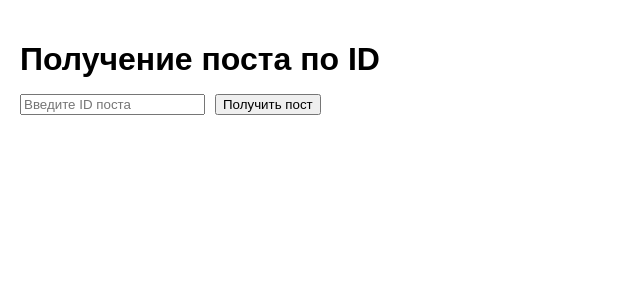
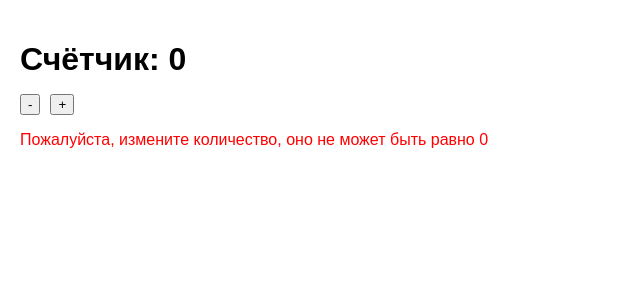
Before and after one commit to huhsoe/react, a React (Vite) app in the folder my-react-app/: page / in a window 1280 px wide. Shown: the top 300 px of the page, without its empty margins (0-640 px from the left). Built offline with nearby package versions, Linux system fonts and the light colour scheme.

Commit message:
счетчик фикс

```diff
--- a/my-react-app/src/App.jsx
+++ b/my-react-app/src/App.jsx
@@ -1,37 +1,29 @@
 import { useState } from 'react';
 
 function App() {
-  const [postId, setPostId] = useState('');
-  const [post, setPost] = useState(null);
+  const [count, setCount] = useState(0);
 
-  const getPost = async () => {
-    if (!postId) return;
+  const decrease = () => {
+    setCount((prev) => (prev > 0 ? prev - 1 : 0));
+  };
 
-    const response = await fetch(`https://jsonplaceholder.typicode.com/posts/${postId}`);
-    const data = await response.json();
-    setPost(data);
+  const increase = () => {
+    setCount((prev) => prev + 1);
   };
 
   return (
     <div>
-      <h1>Получение поста по ID</h1>
+      <h1>Счётчик: {count}</h1>
 
-      <input
-        type="number"
-        placeholder="Введите ID поста"
-        value={postId}
-        onChange={(e) => setPostId(e.target.value)}
-      />
-
-      <button onClick={getPost} style={{ marginLeft: '10px' }}>
-        Получить пост
+      <button onClick={decrease}>-</button>
+      <button onClick={increase} style={{ marginLeft: '10px' }}>
+        +
       </button>
 
-      {post && post.id && (
-        <div style={{ marginTop: '20px' }}>
-          <h2>{post.title}</h2>
-          <p>{post.body}</p>
-        </div>
+      {count === 0 && (
+        <p style={{ color: 'red' }}>
+          Пожалуйста, измените количество, оно не может быть равно 0
+        </p>
       )}
     </div>
   );
```
